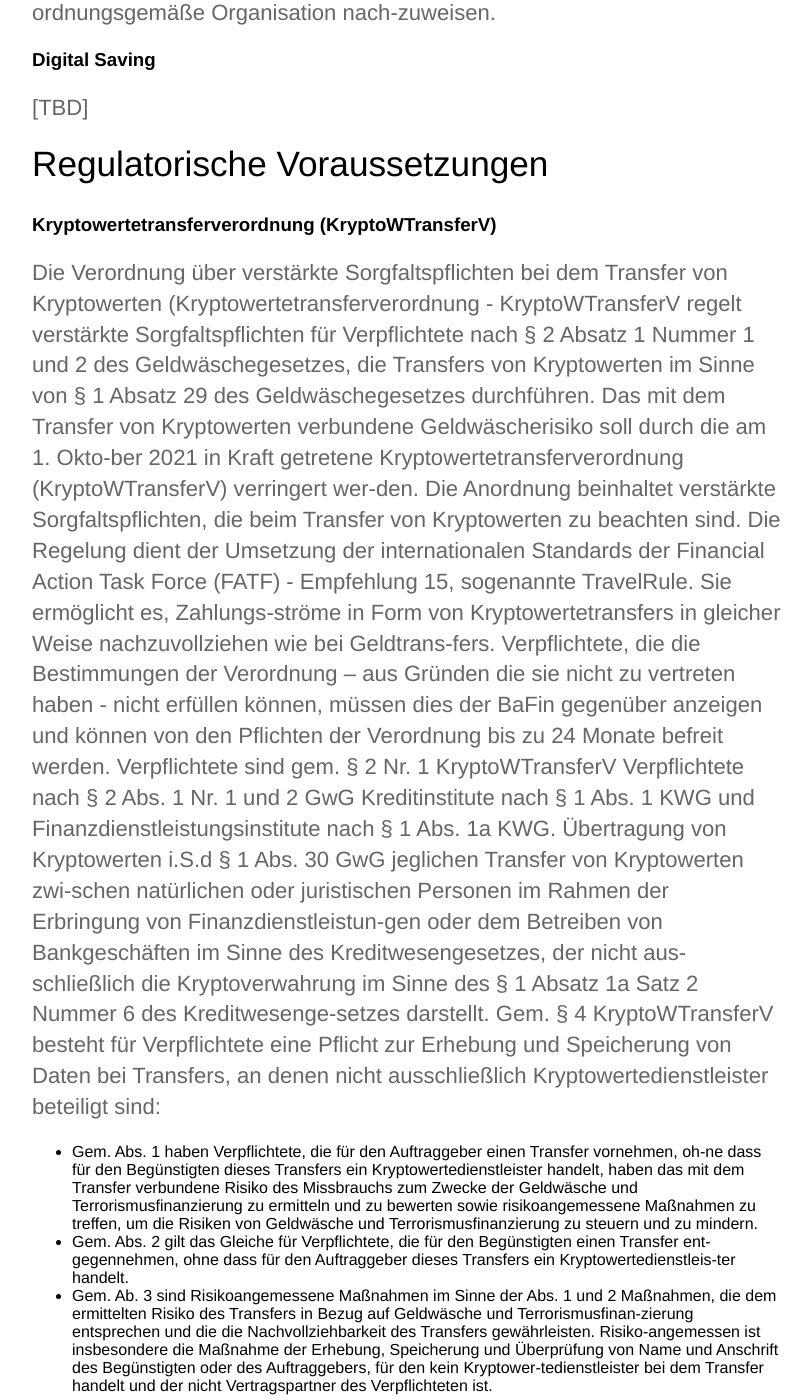
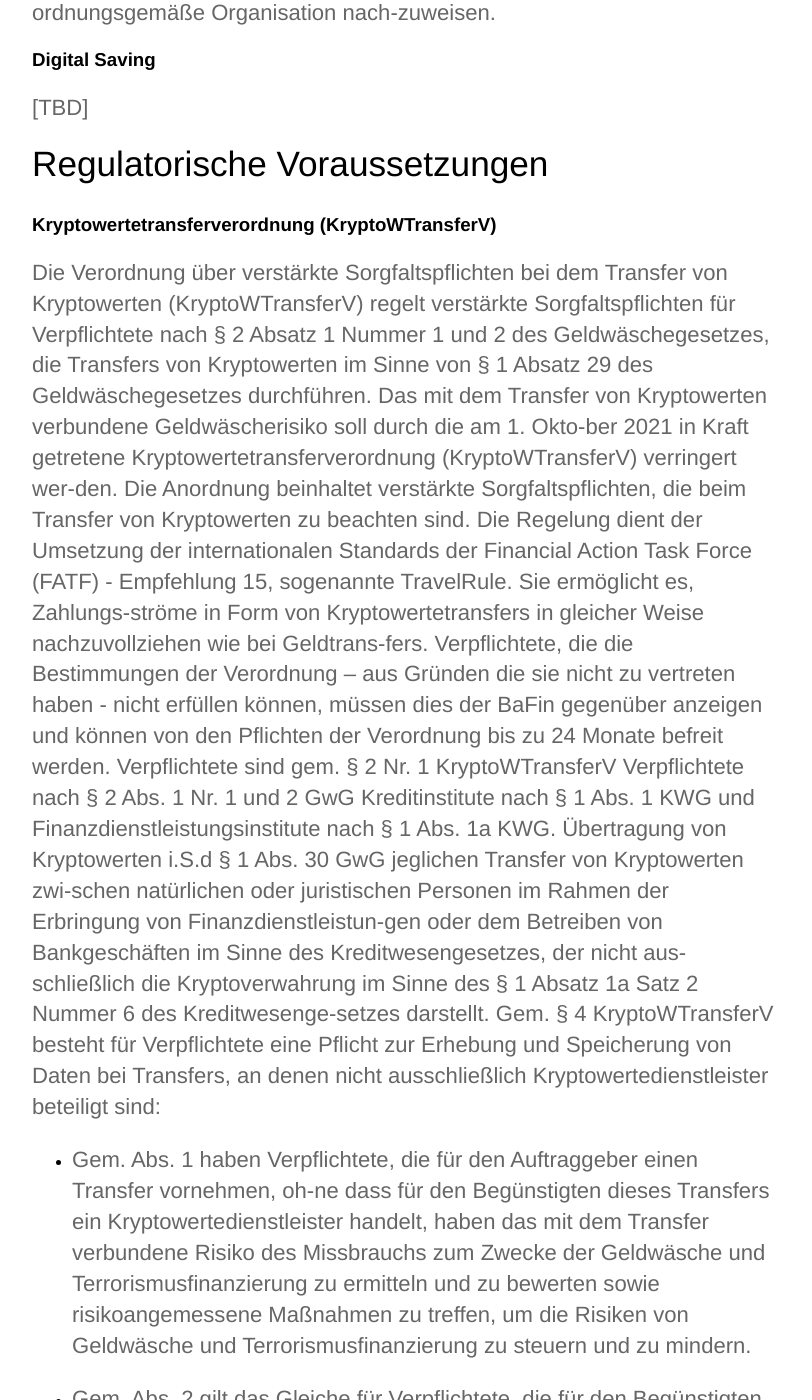
Before and after one commit to Bitcoin-InnovationHub/home, a Jekyll site: the page built from _posts/2022-05-16-bitcoin-microfinance.md, in a window 1280 px wide and 1400 px high, scrolled down 2012 px. Shown: the whole window, without its empty margins (233-1045 px from the left). Built offline with Jekyll 4.4.1, drawn with Linux system fonts in a browser that asks for light colours; some of the changed text lies outside the part shown.

Commit message:
Update 2022-05-16-bitcoin-microfinance.md

```diff
--- a/_posts/2022-05-16-bitcoin-microfinance.md
+++ b/_posts/2022-05-16-bitcoin-microfinance.md
@@ -64,19 +64,17 @@
 [TBD]
 ## Regulatorische Voraussetzungen
 ### Kryptowertetransferverordnung (KryptoWTransferV)
-Die Verordnung über verstärkte Sorgfaltspflichten bei dem Transfer von Kryptowerten (Kryptowertetransferverordnung - KryptoWTransferV regelt verstärkte Sorgfaltspflichten für Verpflichtete nach § 2 Absatz 1 Nummer 1 und 2 des Geldwäschegesetzes, die Transfers von Kryptowerten im Sinne von § 1 Absatz 29 des Geldwäschegesetzes durchführen.
+Die Verordnung über verstärkte Sorgfaltspflichten bei dem Transfer von Kryptowerten (KryptoWTransferV) regelt verstärkte Sorgfaltspflichten für Verpflichtete nach § 2 Absatz 1 Nummer 1 und 2 des Geldwäschegesetzes, die Transfers von Kryptowerten im Sinne von § 1 Absatz 29 des Geldwäschegesetzes durchführen.
 Das mit dem Transfer von Kryptowerten verbundene Geldwäscherisiko soll durch die am 1. Okto-ber 2021 in Kraft getretene Kryptowertetransferverordnung (KryptoWTransferV) verringert wer-den. Die Anordnung beinhaltet verstärkte Sorgfaltspflichten, die beim Transfer von Kryptowerten zu beachten sind. Die Regelung dient der Umsetzung der internationalen Standards der Financial Action Task Force (FATF) - Empfehlung 15, sogenannte TravelRule. Sie ermöglicht es, Zahlungs-ströme in Form von Kryptowertetransfers in gleicher Weise nachzuvollziehen wie bei Geldtrans-fers. Verpflichtete, die die Bestimmungen der Verordnung – aus Gründen die sie nicht zu vertreten haben - nicht erfüllen können, müssen dies der BaFin gegenüber anzeigen und können von den Pflichten der Verordnung bis zu 24 Monate befreit werden.
 Verpflichtete sind gem. § 2 Nr. 1 KryptoWTransferV Verpflichtete nach § 2 Abs. 1 Nr. 1 und 2 GwG Kreditinstitute nach § 1 Abs. 1 KWG und Finanzdienstleistungsinstitute nach § 1 Abs. 1a KWG.
 Übertragung von Kryptowerten i.S.d § 1 Abs. 30 GwG jeglichen Transfer von Kryptowerten zwi-schen natürlichen oder juristischen Personen im Rahmen der Erbringung von Finanzdienstleistun-gen oder dem Betreiben von Bankgeschäften im Sinne des Kreditwesengesetzes, der nicht aus-schließlich die Kryptoverwahrung im Sinne des § 1 Absatz 1a Satz 2 Nummer 6 des Kreditwesenge-setzes darstellt.
 Gem. § 4 KryptoWTransferV besteht für Verpflichtete eine Pflicht zur Erhebung und Speicherung von Daten bei Transfers, an denen nicht ausschließlich Kryptowertedienstleister beteiligt sind:
- <ul>
-  <li>Gem. Abs. 1 haben Verpflichtete, die für den Auftraggeber einen Transfer vornehmen, oh-ne dass für den Begünstigten dieses Transfers ein Kryptowertedienstleister handelt, haben das mit dem Transfer verbundene Risiko des Missbrauchs zum Zwecke der Geldwäsche und Terrorismusfinanzierung zu ermitteln und zu bewerten sowie risikoangemessene Maßnahmen zu treffen, um die Risiken von Geldwäsche und Terrorismusfinanzierung zu steuern und zu mindern.</li>
 
-  <li>Gem. Abs. 2 gilt das Gleiche für Verpflichtete, die für den Begünstigten einen Transfer ent-gegennehmen, ohne dass für den Auftraggeber dieses Transfers ein Kryptowertedienstleis-ter handelt.</li>
+- Gem. Abs. 1 haben Verpflichtete, die für den Auftraggeber einen Transfer vornehmen, oh-ne dass für den Begünstigten dieses Transfers ein Kryptowertedienstleister handelt, haben das mit dem Transfer verbundene Risiko des Missbrauchs zum Zwecke der Geldwäsche und Terrorismusfinanzierung zu ermitteln und zu bewerten sowie risikoangemessene Maßnahmen zu treffen, um die Risiken von Geldwäsche und Terrorismusfinanzierung zu steuern und zu mindern.
 
-  <li>Gem. Ab. 3 sind Risikoangemessene Maßnahmen im Sinne der Abs. 1 und 2 Maßnahmen, die dem ermittelten Risiko des Transfers in Bezug auf Geldwäsche und Terrorismusfinan-zierung entsprechen und die die Nachvollziehbarkeit des Transfers gewährleisten. Risiko-angemessen ist insbesondere die Maßnahme der Erhebung, Speicherung und Überprüfung von Name und Anschrift des Begünstigten oder des Auftraggebers, für den kein Kryptower-tedienstleister bei dem Transfer handelt und der nicht Vertragspartner des Verpflichteten ist.</li>
+- Gem. Abs. 2 gilt das Gleiche für Verpflichtete, die für den Begünstigten einen Transfer ent-gegennehmen, ohne dass für den Auftraggeber dieses Transfers ein Kryptowertedienstleis-ter handelt.
 
-</ul>
+- Gem. Ab. 3 sind Risikoangemessene Maßnahmen im Sinne der Abs. 1 und 2 Maßnahmen, die dem ermittelten Risiko des Transfers in Bezug auf Geldwäsche und Terrorismusfinan-zierung entsprechen und die die Nachvollziehbarkeit des Transfers gewährleisten. Risiko-angemessen ist insbesondere die Maßnahme der Erhebung, Speicherung und Überprüfung von Name und Anschrift des Begünstigten oder des Auftraggebers, für den kein Kryptower-tedienstleister bei dem Transfer handelt und der nicht Vertragspartner des Verpflichteten ist.
 
 Es gelten ferner die allgemeinen Sorgfaltspflichten gem. § 10 GwG. Gem. § 10 Abs. 3 Nr. 2 lit. c GwG sind die allgemeinen Sorgfaltspflichten von Verpflichteten zu erfüllen bei Transaktionen, die au-ßerhalb einer Geschäftsbeziehung durchgeführt werden, wenn es sich um die Übertragung von Kryptowerten handelt, die zum Zeitpunkt der Übertragung einem Gegenwert von 1 000 Euro oder mehr entspricht.
 
@@ -86,20 +84,26 @@
 ### Änderung ab 2022 durch MiCAR
 Institute mit einer MiFID-Lizenz haben die Möglichkeit, unter der MiCAR ihr Geschäft weiter auszu-üben, ohne eine gesonderte Zulassung unter der MiCAR erwerben zu müssen. Auch für E-Geld Institute wird der Übergang zur MiCAR leichter als für neue Marktteilnehmer (Grandfahtering).
 Gem. Art. 53 ff. MiCAR benötigen Dienstleister, die bestimmte Dienstleistungen im Zusammenhang mit Kryptowerten anbieten, eine Erlaubnis und unterstehen der laufenden Aufsicht der Aufsichts-behörde. Hierunter fallen gem. Art. 3 Abs. 1 Nr. 9 MiCAR:
- <ul>
-  <li>Verwahrung und Verwaltung von Kryptowerten für Dritte, Art. 67 MiCAR</li>
-  <li>Betrieb einer Handelsplattform für Kryptowerte, Art. 68 MiCAR</li>
-  <li>Tausch von Kryptowerten gegen Geldwährung, Art. 69 MiCAR</li>
-  <li>Tausch von Kryptowerten gegen andere Kryptowerte, Art. 69 MiCAR</li>
-  <li>Ausführung von Aufträgen über Kryptowerte für Dritte, Art. 70 MiCAR</li>
-  <li>Platzierung von Kryptowerten, Art. 71 MiCAR</li>
-  <li>Annahme und Übermittlung von Aufträgen über Kryptowerte für Dritte, Art. 72 MiCAR</li>
-  <li>Beratung zu Kryptowerten, Art. 73 MiCAR</li>
-</ul>
 
-Anforderungen an Anbieter von Krypto-Dienstleistungen, Art. 60 MiCAR
-Mindestkapitalanforderungen Art. 60 Abs. 1 lit. a MiCAR i.V.m. Anhang IV:
+- Verwahrung und Verwaltung von Kryptowerten für Dritte, Art. 67 MiCAR
 
+- Betrieb einer Handelsplattform für Kryptowerte, Art. 68 MiCAR
+
+- Tausch von Kryptowerten gegen Geldwährung, Art. 69 MiCAR
+
+- Tausch von Kryptowerten gegen andere Kryptowerte, Art. 69 MiCAR
+
+- Ausführung von Aufträgen über Kryptowerte für Dritte, Art. 70 MiCAR
+
+- Platzierung von Kryptowerten, Art. 71 MiCAR
+
+- Annahme und Übermittlung von Aufträgen über Kryptowerte für Dritte, Art. 72 MiCAR
+
+- Beratung zu Kryptowerten, Art. 73 MiCAR
+
+<strong>Anforderungen an Anbieter von Krypto-Dienstleistungen, Art. 60 MiCAR
+
+- Mindestkapitalanforderungen Art. 60 Abs. 1 lit. a MiCAR i.V.m. Anhang IV:</strong>
 	- Klasse 1: 50.000 EUR
 		- Annahme und Übermittlung von Aufträgen für Dritte und/oder
 		- Beratung zu Kryptowerten und/oder
```
